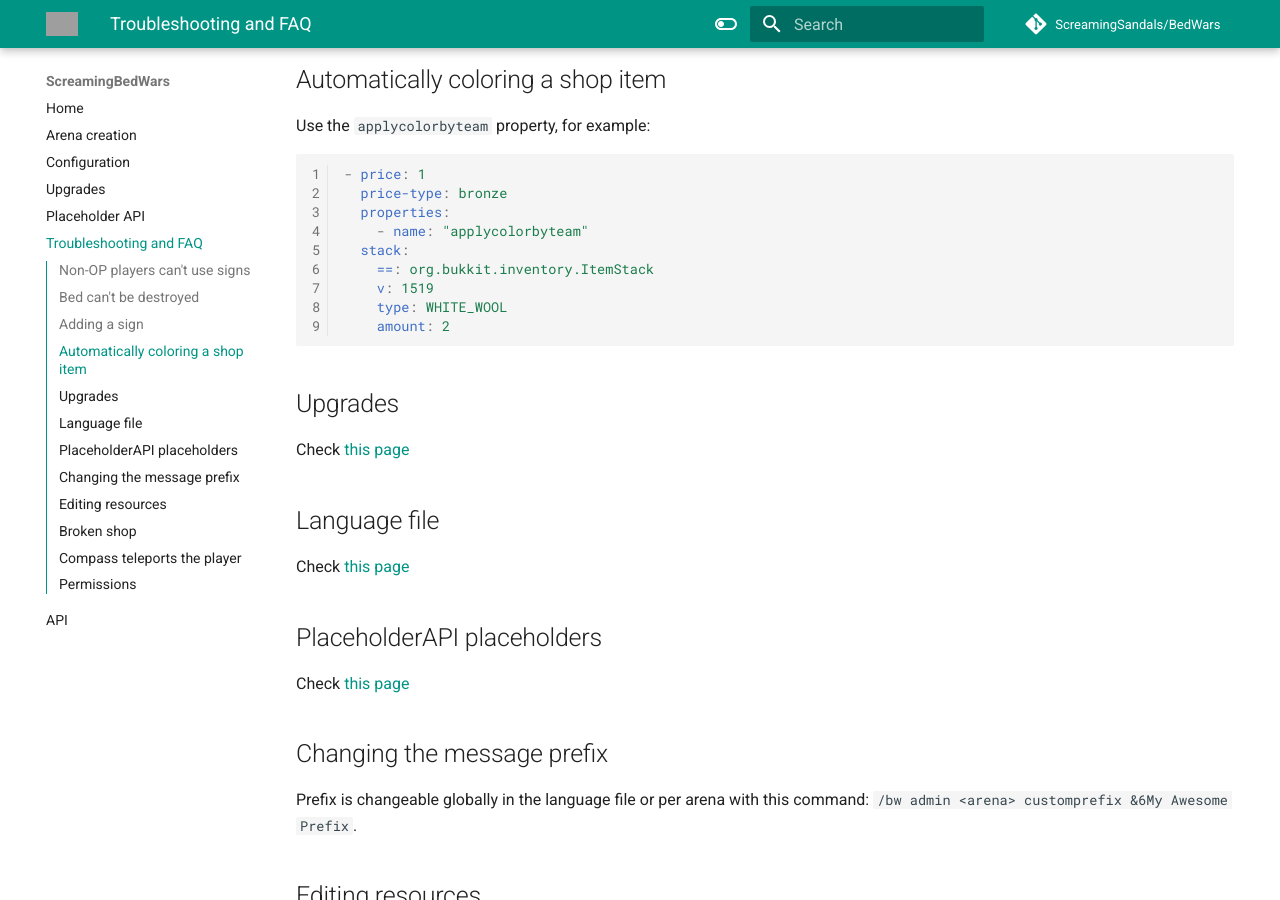
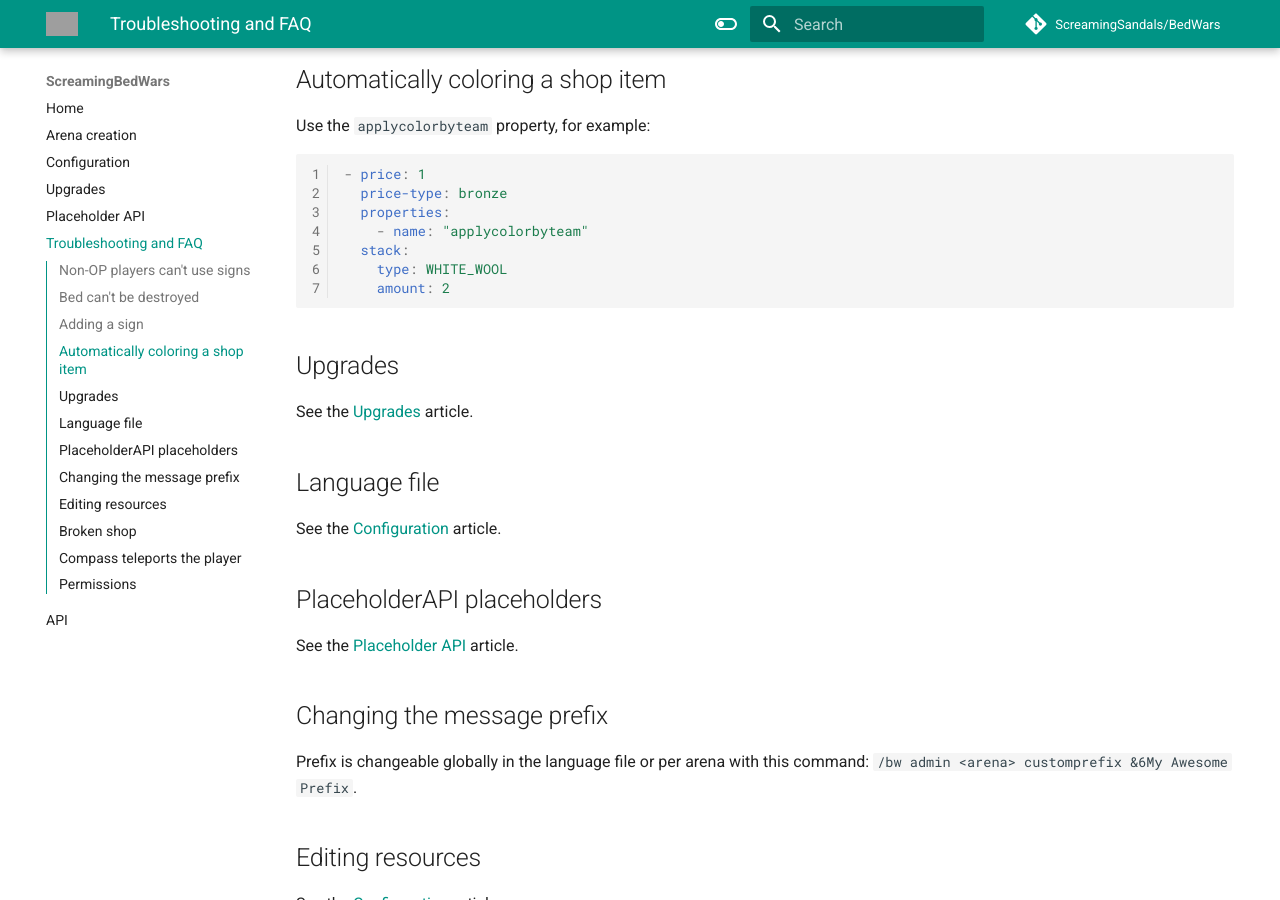
Before and after one commit to ScreamingSandals/BedWars, an MkDocs documentation site: the page built from docs/troubleshooting.md, in a window 1280 px wide and 900 px high, scrolled down 595 px. Built offline with MkDocs 1.6.1 and Material for MkDocs 9.7.7, drawn with Linux system fonts in a browser that asks for light colours; comment, search, counter and statistics services are not loaded; the version menu is left out; grey boxes are pictures that could not be loaded.

Commit message:
Update docs (#382)
* few changes

* typo

````diff
--- a/docs/troubleshooting.md
+++ b/docs/troubleshooting.md
@@ -17,20 +17,18 @@ Use the `applycolorbyteam` property, for example:
   properties:
     - name: "applycolorbyteam"
   stack:
-    ==: org.bukkit.inventory.ItemStack
-    v: 1519
     type: WHITE_WOOL
     amount: 2
 ```
 
 ## Upgrades
-Check [this page](upgrades.md)
+See the [Upgrades](upgrades.md) article.
 
 ## Language file
-Check [this page](config.md#custom-language)
+See the [Configuration](config.md#custom-language) article.
 
 ## PlaceholderAPI placeholders
-Check [this page](placeholderapi.md)
+See the [Placeholder API](placeholderapi.md) article.
 
 ## Changing the message prefix
 Prefix is changeable globally in the language file or per arena with this command: `/bw admin <arena> customprefix &6My Awesome Prefix `.
````
